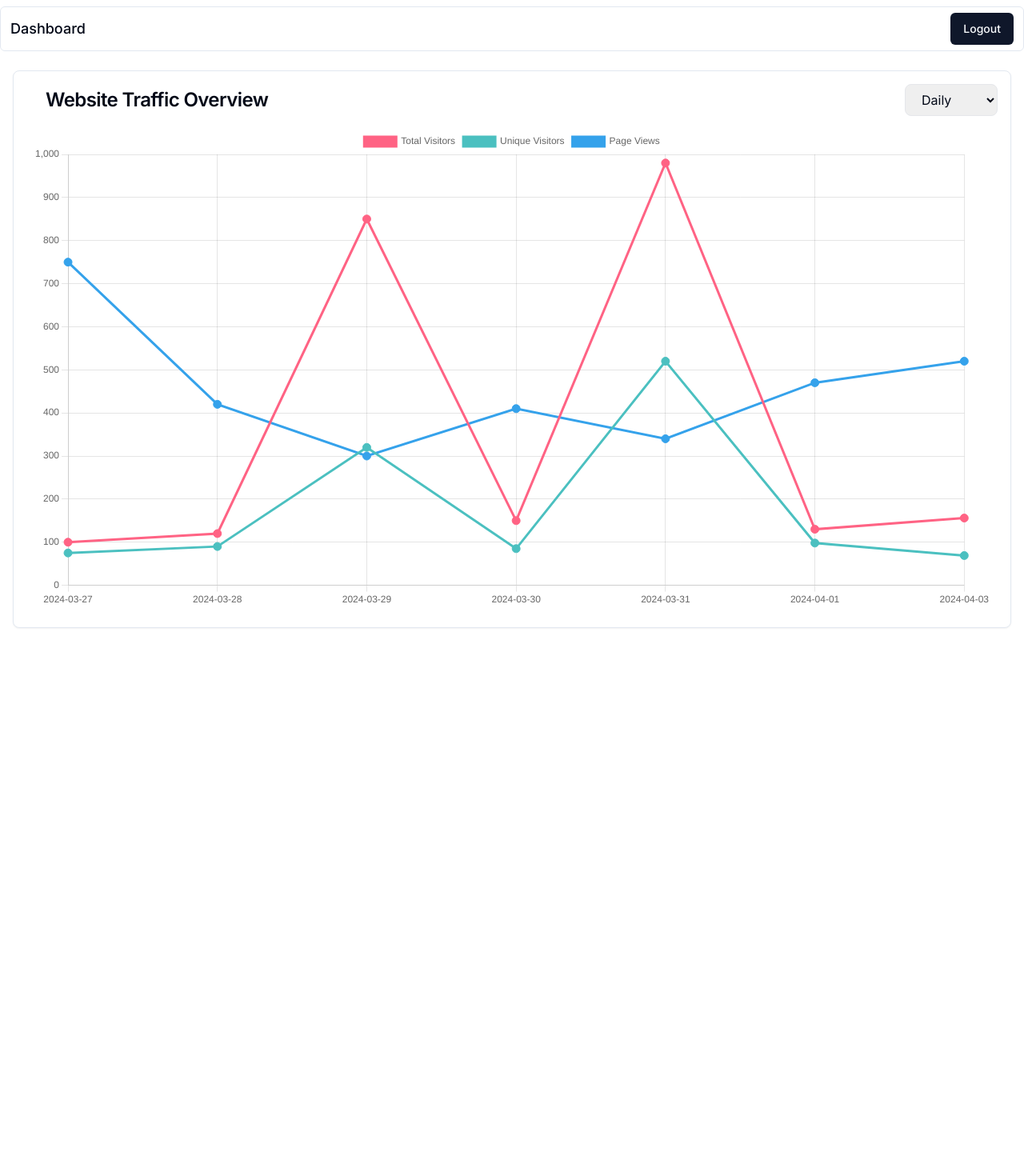
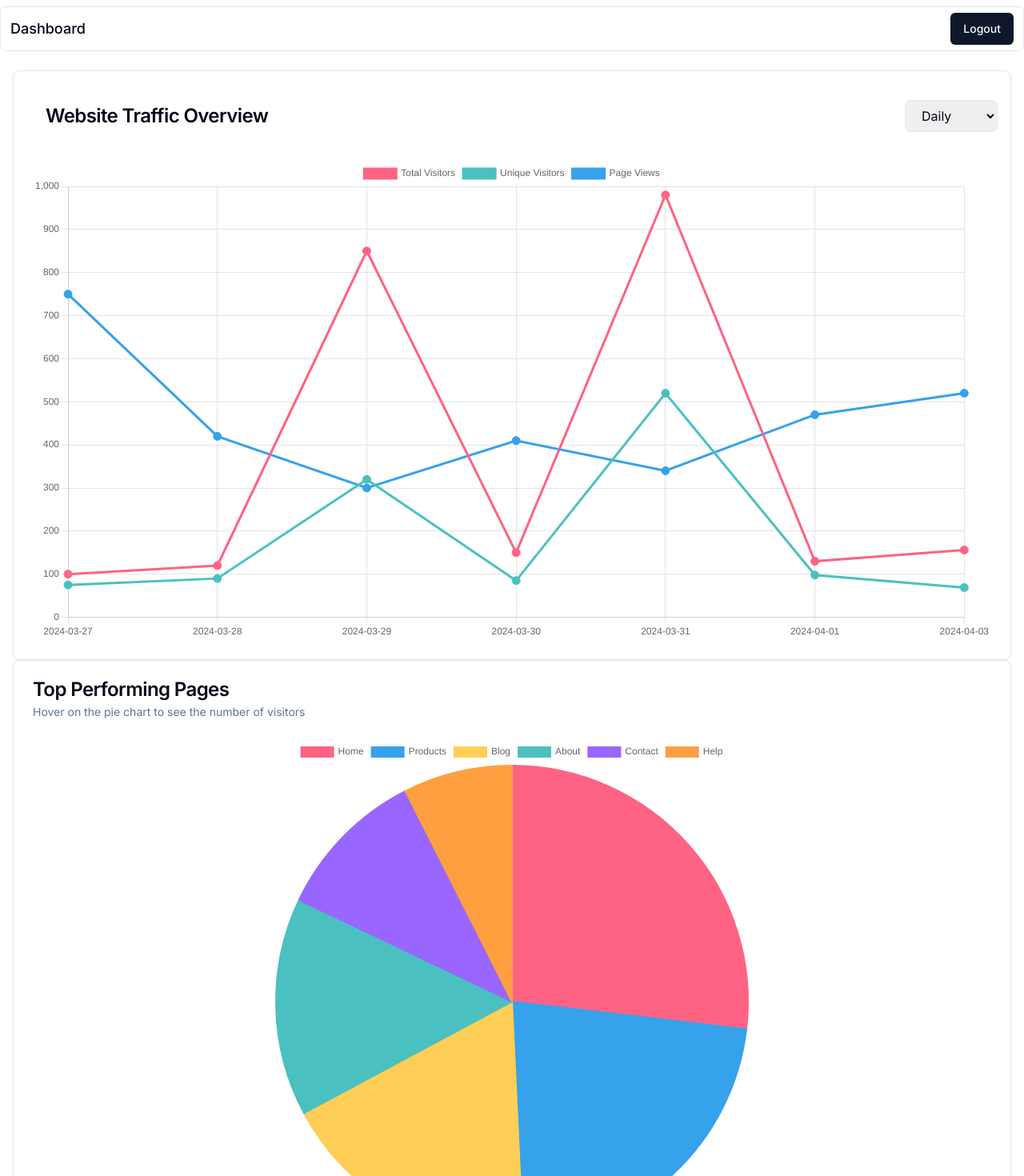
Before and after one commit to riyavishwakarma13/dashboard-chartjs-shadcn, a Next.js app: page /dashboard in a window 1280 px wide. Shown: the top 1470 px of the page at 80% size. Before the commit the page ends 817 px from the top, so only its background shows below. Built offline with nearby package versions, Linux system fonts and the light colour scheme.

Commit message:
changes => pie chart completed

```diff
--- a/src/app/dashboard/page.tsx
+++ b/src/app/dashboard/page.tsx
@@ -1,6 +1,5 @@
 "use client";
 import React from "react";
-import { useRouter } from "next/navigation";
 import LineChart from "@/charts/LineChart";
 import PieChart from "@/charts/PieChart";
 import StackChart from "@/charts/StackChart";
@@ -13,9 +12,9 @@ const Dashboard = () => {
       <Navbar />
       <main className="container mx-auto px-4 py-8">
         <LineChart />
+        <PieChart />
         {/* <DoughnutChart />
-        <StackChart />
-        <PieChart /> */}
+        <StackChart /> */}
       </main>
     </div>
   );
--- a/src/charts/LineChart.tsx
+++ b/src/charts/LineChart.tsx
@@ -10,14 +10,7 @@ import {
   LinearScale,
   CategoryScale,
 } from "chart.js";
-import {
-  Card,
-  CardContent,
-  CardDescription,
-  CardFooter,
-  CardHeader,
-  CardTitle,
-} from "@/components/ui/card";
+import { Card, CardContent, CardHeader, CardTitle } from "@/components/ui/card";
 import { useEffect, useState } from "react";
 import { Line } from "react-chartjs-2";
 
@@ -159,9 +152,8 @@ const LineChart = () => {
   };
 
   return (
-    <div>
     <Card>
-        <div className="flex flex-wrap justify-between items-center px-4 gap-2">
+      <div className="flex flex-wrap justify-between items-center py-5 px-4 gap-2">
         <CardHeader>
           <CardTitle>Website Traffic Overview</CardTitle>
         </CardHeader>
@@ -179,7 +171,6 @@ const LineChart = () => {
         <Line data={chartData} options={option} />
       </CardContent>
     </Card>
-    </div>
   );
 };
 
--- a/src/charts/PieChart.tsx
+++ b/src/charts/PieChart.tsx
@@ -1,30 +1,15 @@
 "use client";
+import { Chart as ChartJS, Tooltip, Legend, ArcElement } from "chart.js";
 import {
-  Chart as ChartJS,
-  RadialLinearScale,
-  PointElement,
-  LineElement,
-  Filler,
-  Tooltip,
-  Legend,
-  LinearScale,
-  CategoryScale,
-  ArcElement,
-} from "chart.js";
-import useData from "@/hooks/useData";
+  Card,
+  CardContent,
+  CardDescription,
+  CardHeader,
+  CardTitle,
+} from "@/components/ui/card";
 import { Pie } from "react-chartjs-2";
 
-ChartJS.register(
-  LinearScale,
-  RadialLinearScale,
-  PointElement,
-  LineElement,
-  ArcElement,
-  CategoryScale,
-  Filler,
-  Tooltip,
-  Legend
-);
+ChartJS.register(ArcElement, Tooltip, Legend);
 
 const PieChart = () => {
   const chartData = {
@@ -53,7 +38,24 @@ const PieChart = () => {
       },
     ],
   };
-  return <Pie data={chartData} />;
+
+  const options = {
+    maintainAspectRatio: true,
+  };
+
+  return (
+    <Card>
+      <CardHeader>
+        <CardTitle>Top Performing Pages</CardTitle>
+        <CardDescription>
+          Hover on the pie chart to see the number of visitors
+        </CardDescription>
+      </CardHeader>
+      <CardContent className="max-w-2xl mx-auto">
+        <Pie data={chartData} options={options} />
+      </CardContent>
+    </Card>
+  );
 };
 
 export default PieChart;
```
Lines whose indentation alone changed are shown as unchanged.
